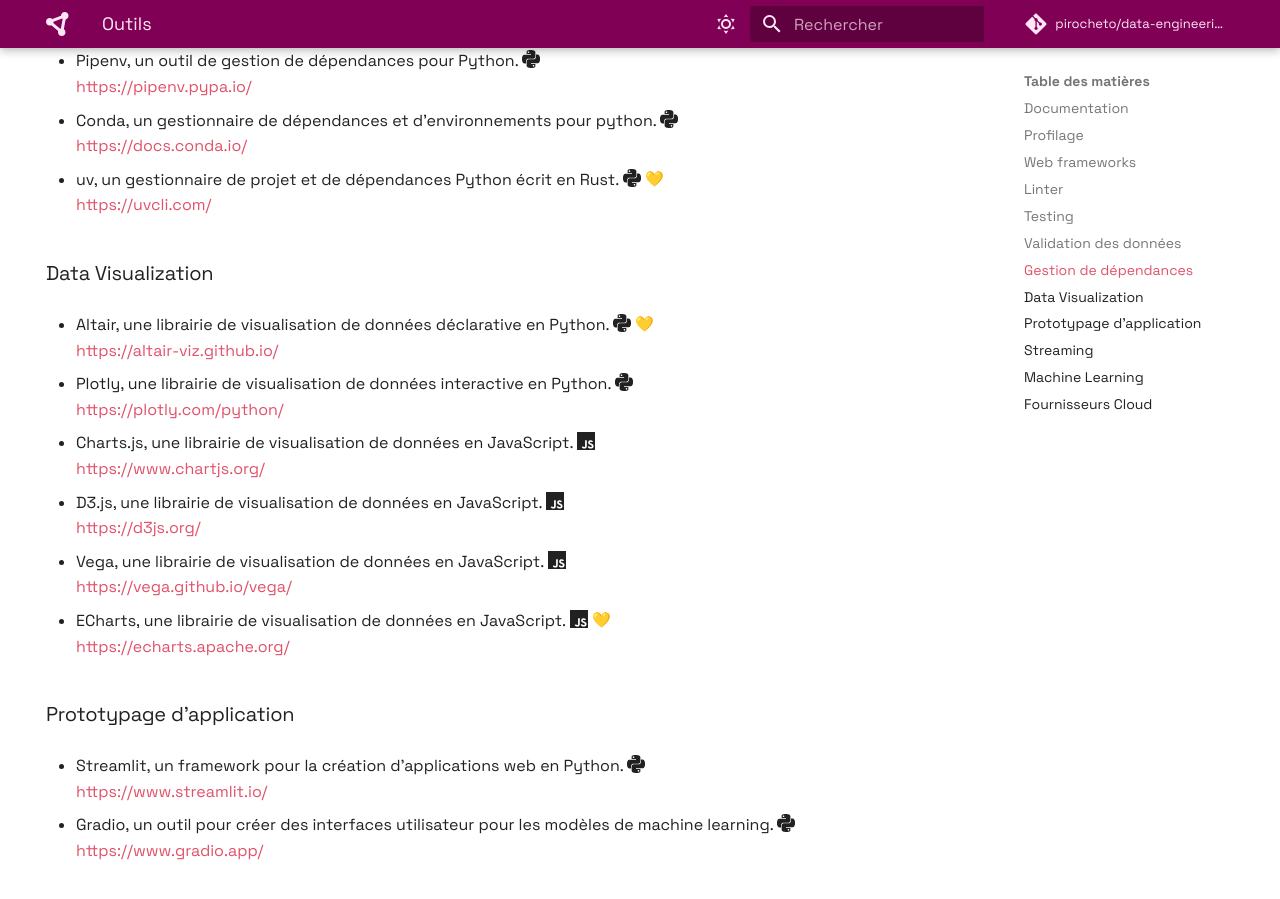
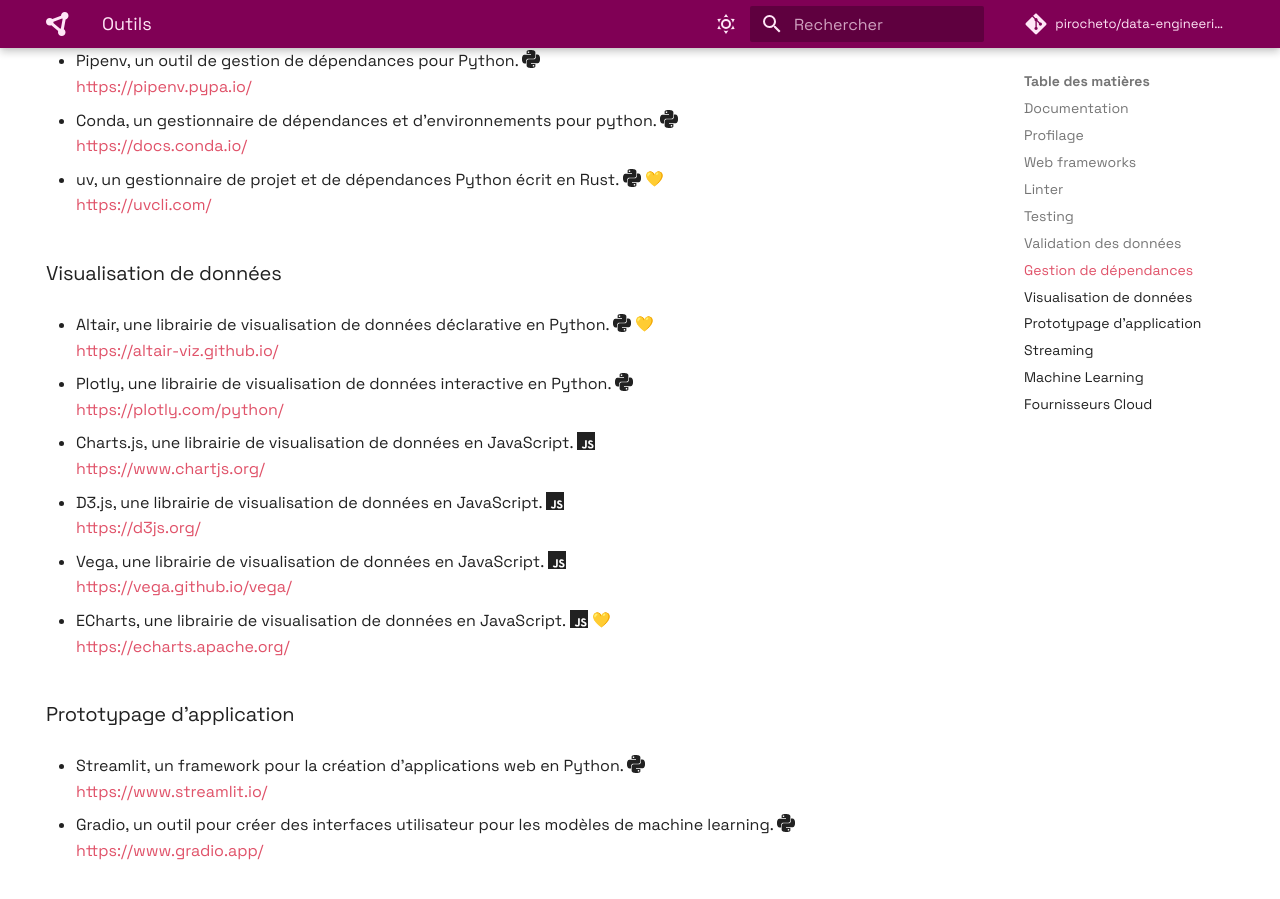
Before and after one commit to pirocheto/data-engineering-knowledge, an MkDocs documentation site: the page built from docs/tools.md, in a window 1280 px wide and 900 px high, scrolled down 1445 px. Built offline with MkDocs 1.6.1 and Material for MkDocs 9.7.7, drawn with Linux system fonts in a browser that asks for light colours; emoji names are drawn with the system emoji font; plug-ins that fetch from the network failed and are left out; comment, search, counter and statistics services are not loaded.

Commit message:
fix franglais

```diff
--- a/docs/tools.md
+++ b/docs/tools.md
@@ -63,7 +63,7 @@
 - uv, un gestionnaire de projet et de dépendances Python écrit en Rust. :simple-python: :yellow_heart:
   [https://uvcli.com/](https://uvcli.com/)
 
-### Data Visualization
+### Visualisation de données
 
 - Altair, une librairie de visualisation de données déclarative en Python. :simple-python: :yellow_heart:
   [https://altair-viz.github.io/](https://altair-viz.github.io/)
```
